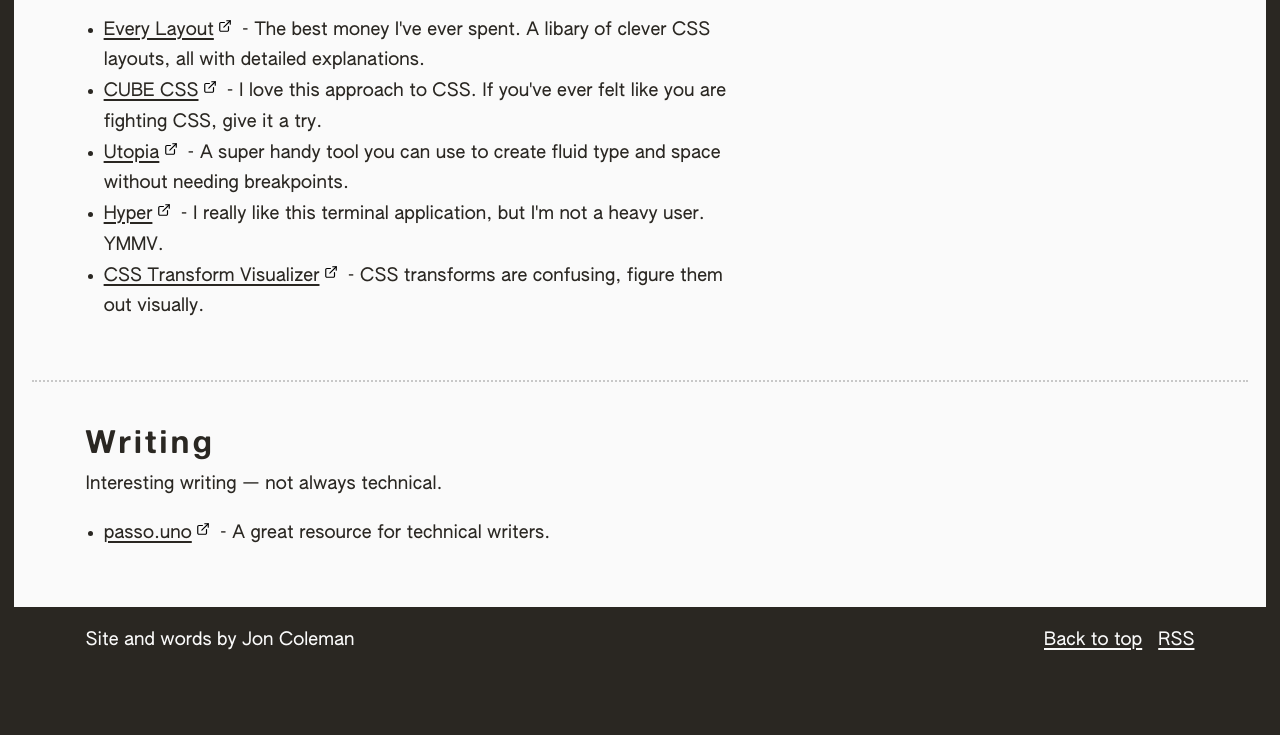
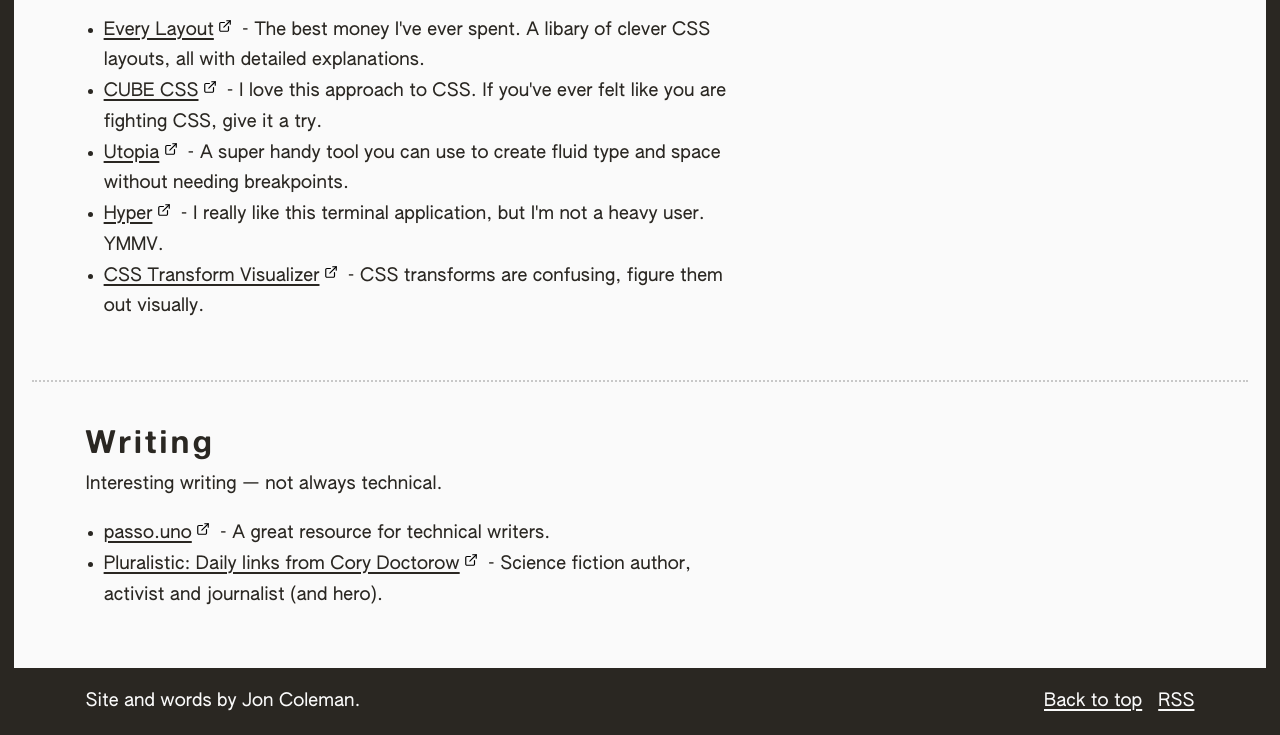
Before and after one commit to z336/blog, an Astro site: page /links in a window 1280 px wide. Shown: the part 720-1455 px from the top of the page. Before the commit the page ends 1394 px from the top, so only its background shows below. Built offline with nearby package versions, Linux system fonts and the light colour scheme; Astro itself is replaced by a stand-in of ours.

Commit message:
more links and a style update

```diff
--- a/src/components/Footer.astro
+++ b/src/components/Footer.astro
@@ -6,7 +6,7 @@ const date = new Date().toLocaleDateString("en-US", {
 
 <footer class="site-top-and-bottom">
   <div class="wrapper repel">
-    <p>Site and words by Jon Coleman</p>
+    <p>Site and words by Jon Coleman.</p>
     <nav aria-label="secondary navigation">
       <ul>
         <li><a href="#top">Back to top</a></li>
--- a/src/pages/links/_links.json
+++ b/src/pages/links/_links.json
@@ -55,6 +55,11 @@
         "title": "passo.uno",
         "url": "https://passo.uno/",
         "description": "A great resource for technical writers."
+      },
+      {
+        "title": "Pluralistic: Daily links from Cory Doctorow",
+        "url": "https://pluralistic.net/",
+        "description": "Science fiction author, activist and journalist (and hero)."
       }
     ]
   }
--- a/src/styles/global.css
+++ b/src/styles/global.css
@@ -15,10 +15,6 @@ main {
   &:focus {
     outline: none;
   }
-}
-
-footer {
-  text-align: center;
 }
 
 h1,
```
